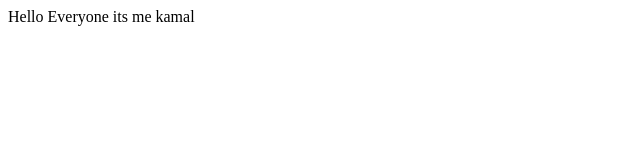
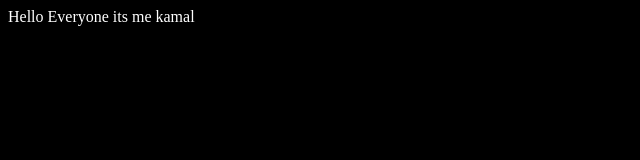
Before and after one commit to Kxettry777/localRepo, a plain HTML site: page index.html in a window 1280 px wide. Shown: the whole page, without its empty margins (0-640 px from the left). Drawn offline with Linux system fonts and the light colour scheme.

Commit message:
add initail files

```diff
--- a/index.html
+++ b/index.html
@@ -4,6 +4,7 @@
     <meta charset="UTF-8">
     <meta name="viewport" content="width=device-width, initial-scale=1.0">
     <title>Hello World</title>
+    <link rel="stylesheet" href="style.css">
 </head>
 <body>
     Hello Everyone
--- /dev/null
+++ b/style.css
@@ -0,0 +1,4 @@
+body{
+    background-color: black;
+    color: #fff;
+}
```
Also changed, not shown: 1 other file.
